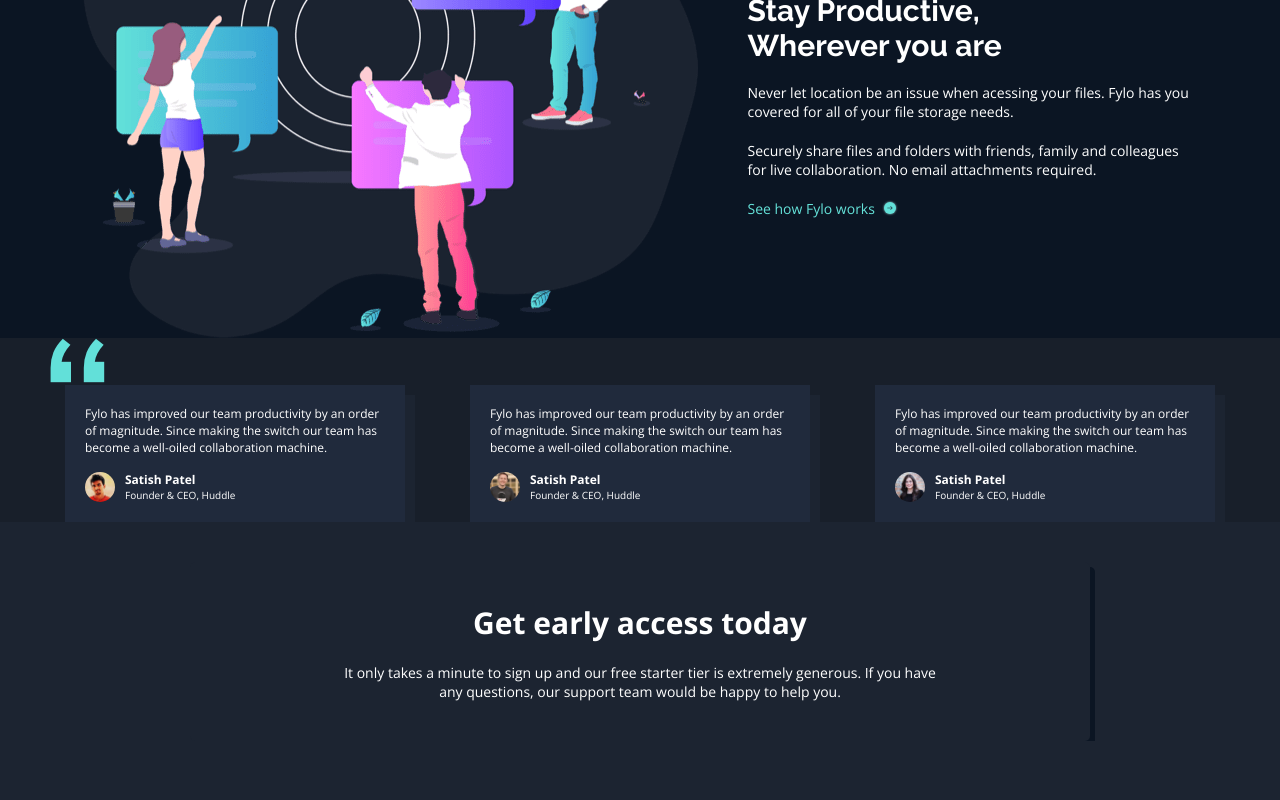
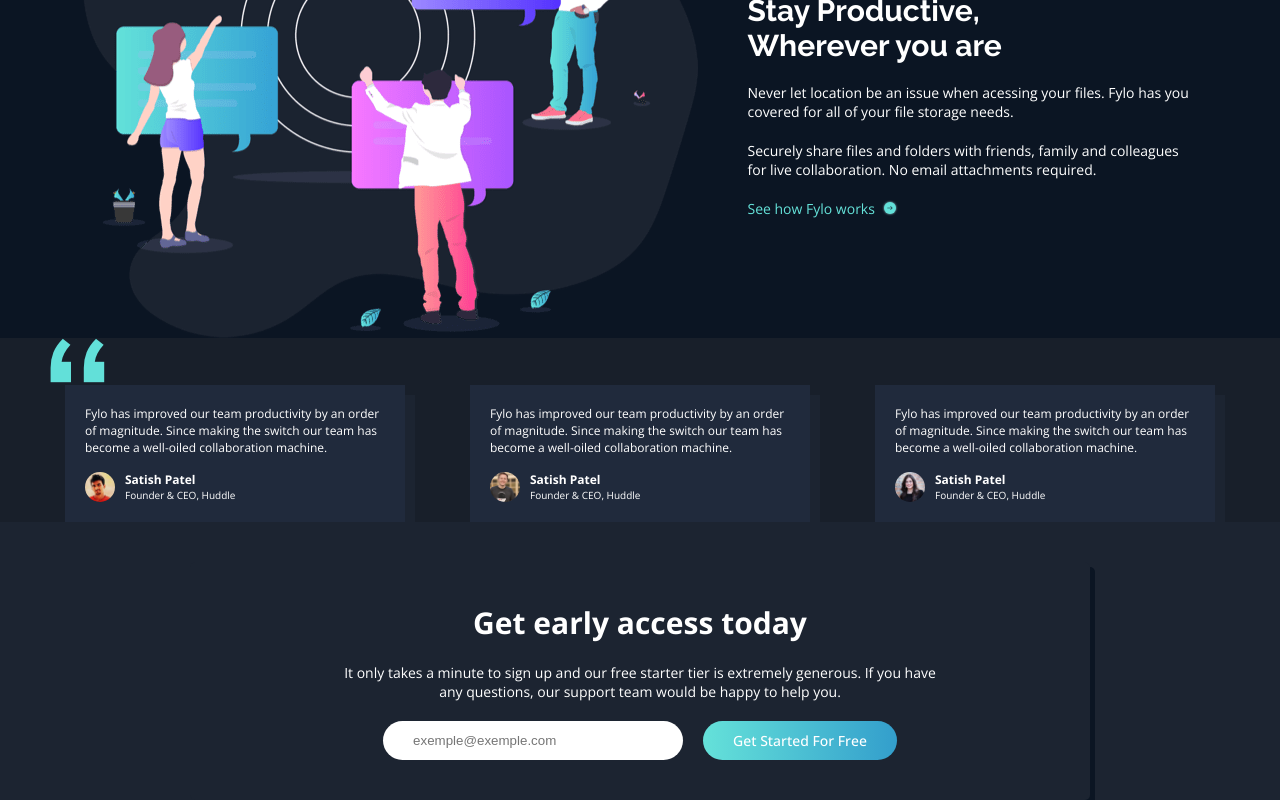
Before and after one commit to LucasLaino/frontend-mentor-fylo-lading-page, a React (Vite) app: page / in a window 1280 px wide. Shown: the part 1523-2323 px from the top of the page. Before the commit the page ends 2264 px from the top, so only its background shows below. Built offline with nearby package versions, Linux system fonts and the light colour scheme.

Commit message:
feat(component): Adiciona o Schema de verificação de Email

```diff
--- a/src/components/GetAccessSection/GetAccessSection.tsx
+++ b/src/components/GetAccessSection/GetAccessSection.tsx
@@ -1,4 +1,5 @@
 import styles from './StartedSection.module.css'
+import EmailForm from '../../schemas/EmailForm'
 
 function GetAccessSection() {
     return (
@@ -7,6 +8,8 @@
                 <h2 className={styles.GetAccessTitle}>Get early access today</h2>
                 <p className={styles.SignUpInfos}>It only takes a minute to sign up and our free starter tier is extremely generous.
                     If you have any questions, our support team would be happy to help you.</p>
+
+                  <EmailForm />
             </div>
         </section>
     )
--- a/src/index.css
+++ b/src/index.css
@@ -6,6 +6,7 @@
   list-style: none;
   text-decoration: none;
   box-sizing: border-box;
+  border: none;
 }
 
 :root {
--- /dev/null
+++ b/src/schemas/EmailForm.module.css
@@ -0,0 +1,27 @@
+.EmailForm {
+    display: flex;
+    gap: 20px;
+}
+
+.InputEmail {
+    width: 300px;
+    border-radius: 20px;
+    padding: 10px 30px;
+}
+
+.BtnGetStarted {
+    font-weight: 500;
+    transition: 0.3s;
+    font-size: 14px;
+    padding: 10px 30px;
+    color: var(--White);
+    border-radius: 50px;
+    transition: 0.3s ease-out;
+    font-family: 'Open Sans', sans-serif;
+    background: linear-gradient(to left, var(--Cyan-500), var(--Teal-200));
+
+    &:hover {
+        background: linear-gradient(to right, var(--Teal-200));
+        font-weight: 700;
+    }
+}
--- /dev/null
+++ b/src/schemas/EmailForm.tsx
@@ -0,0 +1,50 @@
+import React from "react"
+import { useForm } from "react-hook-form"
+import { z } from "zod"
+import { zodResolver } from "@hookform/resolvers/zod"
+import styles from './EmailForm.module.css'
+
+const emailRegex = /^[a-zA-Z0-9._%+-]+@[a-zA-Z0-9.-]+\.[a-zA-Z]{2,}$/
+
+const emailSchema = z.object({
+  email: z
+    .string()
+    .nonempty("Please enter a valid email address")
+    .regex(emailRegex, "Please enter a valid email address"),
+})
+
+type EmailFormData = z.infer<typeof emailSchema>
+
+const EmailForm: React.FC = () => {
+  const {
+    register,
+    handleSubmit,
+    formState: { errors },
+  } = useForm<EmailFormData>({
+    resolver: zodResolver(emailSchema)
+  })
+
+  const onSubmit = (data: EmailFormData) => {
+    console.log("Email sent successfully!", data.email)
+    alert("Email sent successfully!")
+  }
+
+  return (
+      <form onSubmit={handleSubmit(onSubmit)} className={styles.EmailForm}>
+        <input
+          type="email"
+          id="email"
+          {...register("email")}
+          placeholder="exemple@exemple.com"
+          className={styles.InputEmail}
+        />
+        {errors.email && (
+          <p style={{ color: "red" }}>{errors.email.message}</p>
+        )}
+
+        <button type="submit" className={styles.BtnGetStarted}>Get Started For Free</button>
+      </form>
+  )
+}
+
+export default EmailForm
```
